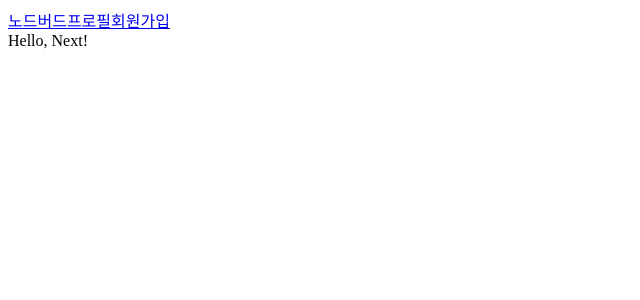
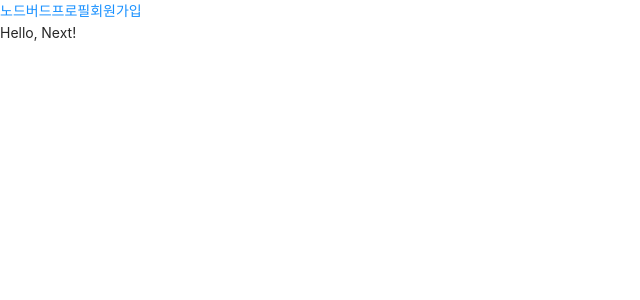
Before and after one commit to Limheonjun/react-nodebird, a Next.js app: page / in a window 1280 px wide. Shown: the top 300 px of the page, without its empty margins (0-640 px from the left). Built offline with nearby package versions, Linux system fonts and the light colour scheme.

Commit message:
최상위 부모 설정 파일 추가

```diff
--- /dev/null
+++ b/pages/_app.tsx
@@ -0,0 +1,32 @@
+import React, { ReactNode } from 'react'
+import 'antd/dist/antd.css'
+// import PropTypes from 'prop-types';
+import type { AppProps } from 'next/app'
+import Head from 'next/head'
+
+const NodeBird = function ({ Component }: AppProps) {
+  return (
+    <>
+      <Head>
+        <meta charSet="utf-8"/>
+        <title>NodeBird</title>
+      </Head>
+      <Component />
+    </>
+  )
+}
+
+// NodeBird.PropTypes = {
+//   Component: PropTypes.elementType.isRequired
+// }
+
+export default NodeBird
+
+
+
+/**
+ * 타입스크립트
+ */
+// interface Props {
+//   Component: React.ReactNode
+// }
```
